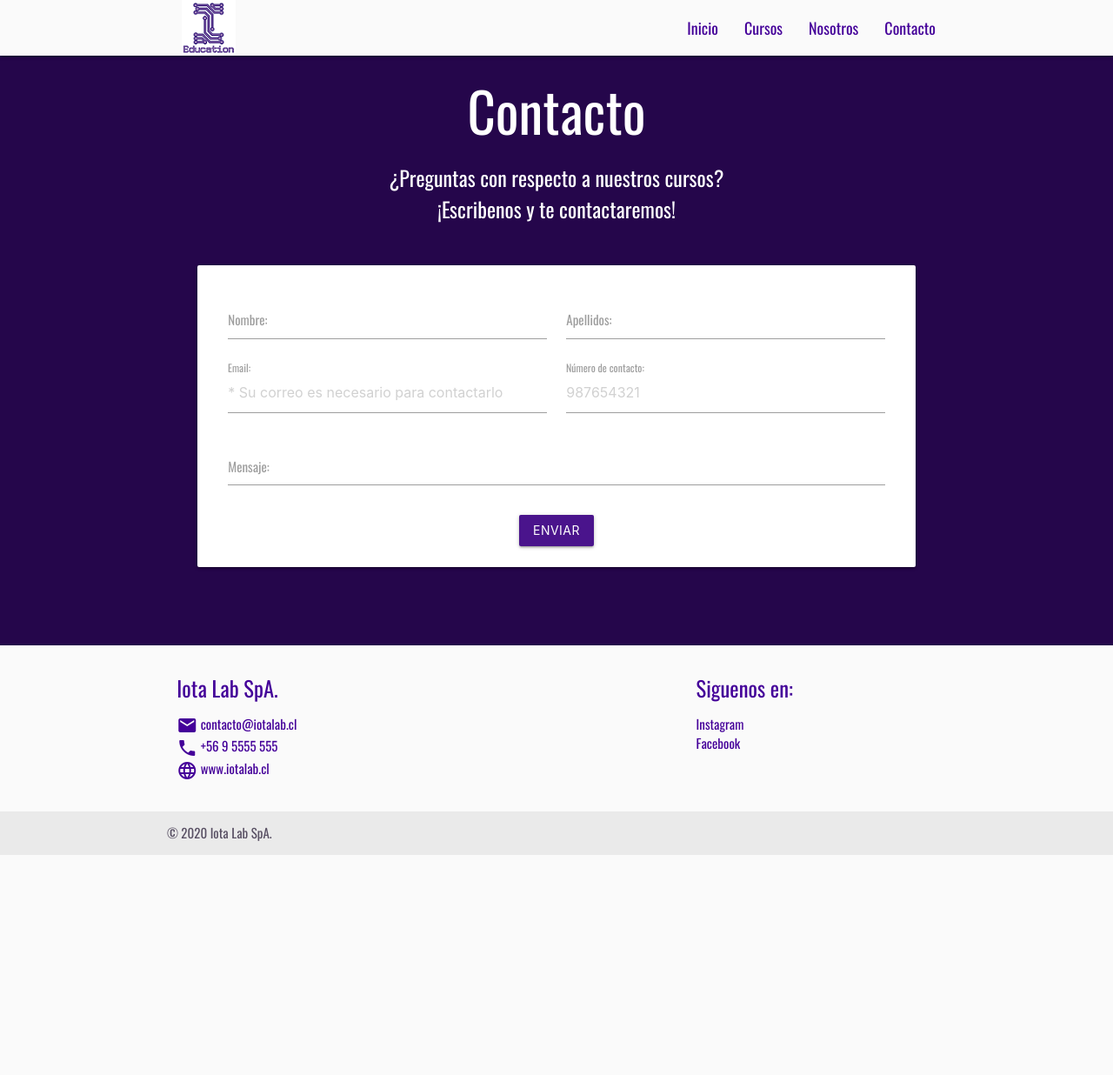
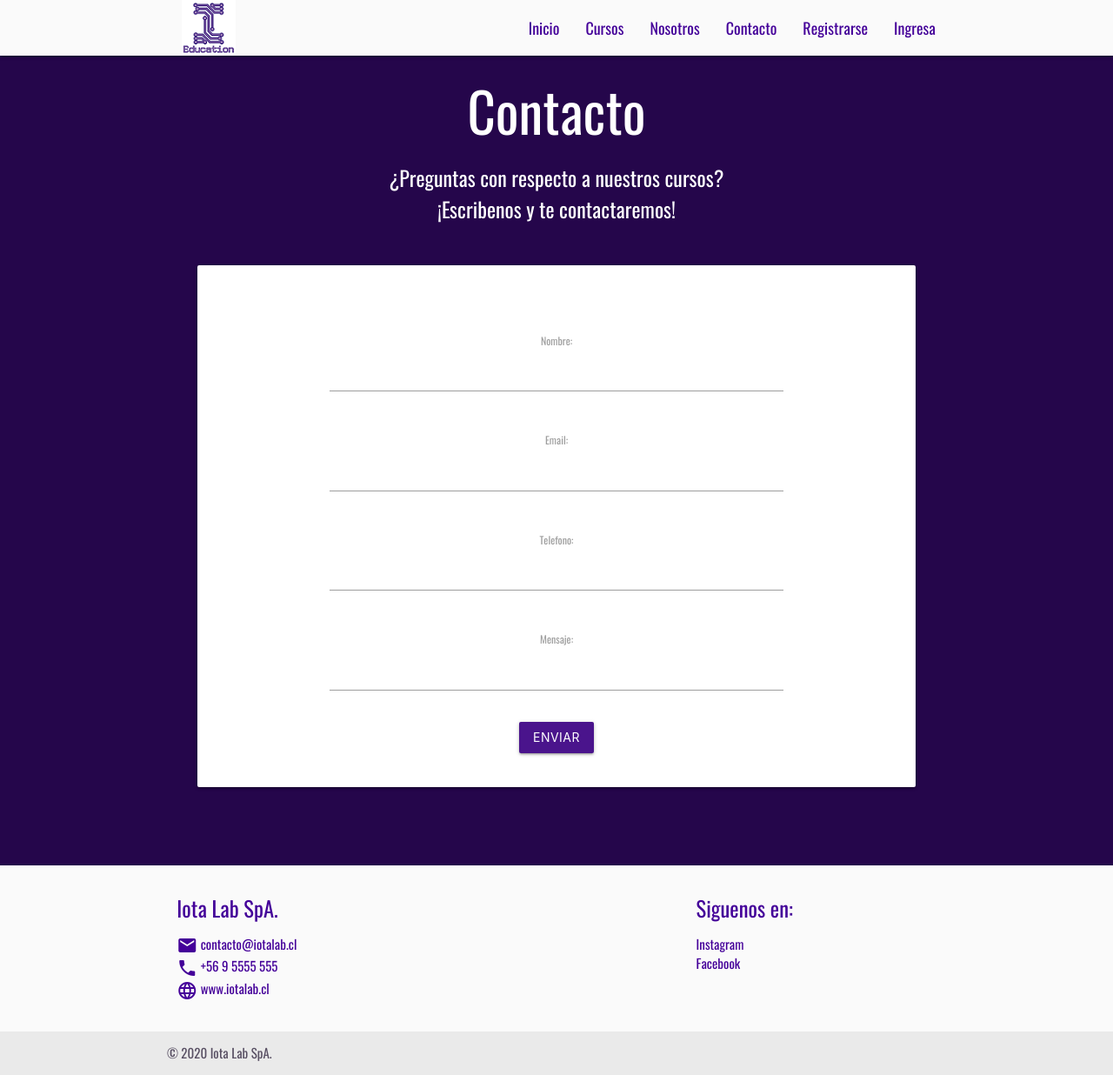
Before and after one commit to crusescudero/Iota-edu-backend, a Django app: page /contact/ in a window 1280 px wide. Shown: the whole page at 87% size. Before the commit the page ends 983 px from the top, so only its background shows below. Run offline with Django 3.2, Linux system fonts and the light colour scheme; some libraries are stand-ins or nearby versions.

Commit message:
tarjetas desde bdd + registro + login

```diff
--- /dev/null
+++ b/iotalab/iotaedu/forms.py
@@ -0,0 +1,16 @@
+from django import forms
+
+class ContactForm(forms.Form):
+  Nombre = forms.CharField(required=True)
+  Email = forms.EmailField(required=True)
+  Telefono = forms.CharField(required=True)
+  Mensaje = forms.CharField(required=True)
+
+class CreateUser(forms.Form):
+  Nombre = forms.CharField(required=True)
+  Email = forms.EmailField(required=True)
+  Contraseña = forms.CharField(max_length=20, widget=forms.PasswordInput)
+
+class LoginUserForm(forms.Form):
+  username = forms.CharField(required=True)
+  password = forms.CharField(max_length=20, widget=forms.PasswordInput)
--- a/iotalab/iotaedu/models.py
+++ b/iotalab/iotaedu/models.py
@@ -9,3 +9,4 @@ class Courses(models.Model):
   course_objectives = models.CharField(max_length=300)
   course_description = models.CharField(max_length=300)
   course_image = models.ImageField(upload_to='iotaedu/static/assets/img')
+  course_url = models.CharField(max_length=500)
--- a/iotalab/iotaedu/static/css/index.css
+++ b/iotalab/iotaedu/static/css/index.css
@@ -10,6 +10,20 @@ body {
     flex-direction: column;
 }
 
+.userGreet{
+    color: #440099 !important;
+    margin: 0 0 0 25px;
+}
+
+.logoutBTN{
+    background-color:  #440099;
+    border-radius: 8px;
+}
+
+.logoutBTN:hover {
+    background-color: #df1995;;
+}
+
 .cardGrid{
     display: grid;
     grid-template-columns: 1fr 1fr;
@@ -17,6 +31,15 @@ body {
     justify-items: center;
     padding-left: 10%;
     padding-right: 10%;
+}
+
+.contactContainer{
+    display: flex;
+    justify-content: center;
+}
+
+.contactFill{
+    width: 70%;
 }
 
 .cardContainer{
--- a/iotalab/iotaedu/templates/base.html
+++ b/iotalab/iotaedu/templates/base.html
@@ -12,7 +12,7 @@
     <link type="text/css" rel="stylesheet" href="../static/css/materialize.min.css"  media="screen,projection"/>
     <link rel="stylesheet" href="../static/css/index.css">
     <script type="text/javascript" src="../static/js/index.js"></script>
-  <script src="https://ajax.googleapis.com/ajax/libs/jquery/3.1.0/jquery.min.js"></script>
+    <script src="https://ajax.googleapis.com/ajax/libs/jquery/3.1.0/jquery.min.js"></script>
     <script>
       $(document).ready(function(){
       $('.parallax').parallax();
@@ -32,6 +32,14 @@
             <li><a href="/courses/" class="nav-enlace hideResponsiveMenu">Cursos</a></li>
             <li><a href="/about/" class="nav-enlace hideResponsiveMenu">Nosotros</a></li>
             <li><a href="/contact/" class="nav-enlace hideResponsiveMenu">Contacto</a></li>
+            {% if user.is_authenticated %}
+              <li><p class="userGreet">Bienvenido {{ user.username }}</p></li>
+              <li><a class="btn btn-primary logoutBTN" href="{% url 'logout'%}">Cerrar Sesión</a></li>
+
+            {% else %}
+              <li><a href="/register/" class="nav-enlace hideResponsiveMenu">Registrarse</a></li>
+              <li><a href="/login/" class="nav-enlace hideResponsiveMenu">Ingresa</a></li>
+            {% endif %}
           </ul>
         </div>
         <ul class="sidenav" id="slide-out">
@@ -40,12 +48,14 @@
           <li><a href="/courses/" class="nav-enlace hideResponsiveMenu">Cursos</a></li>
           <li><a href="/about/" class="nav-enlace hideResponsiveMenu">Nosotros</a></li>
           <li><a href="/contact/" class="nav-enlace hideResponsiveMenu">Contacto</a></li>
+          <li><a href="/register/" class="nav-enlace hideResponsiveMenu">Registrarse</a></li>
+          <li><a href="/login/" class="nav-enlace hideResponsiveMenu">Ingresa</a></li>
         </ul>
       </nav>
 
       <div>
         {% block content %}
-        <p class="mainText"">Placeholder text in base template. Replace with page  content.</p>
+          <p class="mainText"">Placeholder text in base template. Replace with page  content.</p>
         {% endblock content %}
       </div>
       <script type="text/javascript" src="../static/js/materialize.min.js"></script>
--- a/iotalab/iotaedu/templates/contact.html
+++ b/iotalab/iotaedu/templates/contact.html
@@ -14,37 +14,13 @@
       <p>¿Preguntas con respecto a nuestros cursos? </br>¡Escribenos y te contactaremos!</p>
       <div class="section container">
         <div class="row">
-          <form class="col s12">
-            <div class="row card-panel">
-              <div class="input-field col s12 m6">
-                <input type="text" id="name" class="validate" required>
-                <label for="name">Nombre:</label>
+          <form class="col s12" action="{% url 'contact' %}" method="post">
+            {% csrf_token %}
+            <div class="row card-panel contactContainer">
+              <div class="input-field col contactFill">
+                {{ form.as_p }}
+                <button class="btn purple darken-4" type="submit">Enviar</button>
               </div>
-
-              <div class="input-field col s12 m6">
-                <input type="text" id="last_name" class="validate" required>
-                <label for="last_name">Apellidos:</label>
-              </div>
-
-              <div class="input-field col s12 m6">
-                <input type="email" placeholder="* Su correo es necesario para contactarlo" id="email" class="validate" required>
-                <label for="email">Email:</label>
-
-
-              </div>
-
-              <div class="input-field col s12 m6">
-                <input type="text" placeholder="987654321" id="number">
-                <label for="number">Número de contacto:</label>
-              </div>
-
-              <div class="input-field col s12">
-                <textarea id="message" class="materialize-textarea"></textarea>
-                <label for="message">Mensaje:</label>
-              </div>
-
-              <button class="btn purple darken-4" type="submit">Enviar</button>
-
             </div>
           </form>
         </div>
--- a/iotalab/iotaedu/urls.py
+++ b/iotalab/iotaedu/urls.py
@@ -9,5 +9,8 @@ urlpatterns = [
     path('about/', views.about, name='about'),
     path('contact/', views.contact, name='contact'),
     path('courses/', views.courses, name='courses'),
+    path('login/', views.loginview, name='loginview'),
+    path('register/', views.register, name='register'),
+    path('logout/', views.logoutUser, name='logout'),
     url(r'^favicon\.ico$',RedirectView.as_view(url='/static/images/favicon.ico')),
 ]
--- a/iotalab/iotaedu/views.py
+++ b/iotalab/iotaedu/views.py
@@ -1,15 +1,22 @@
-from django.shortcuts import render
+from .models import Courses
+from django.conf import settings
 from django.http import HttpResponse
-
-from .models import Courses
+from django.core.mail import send_mail
+from django.contrib.auth.models import User
+from django.shortcuts import render, redirect
+from django.contrib.auth import logout, authenticate, login
+from iotaedu.forms import ContactForm, CreateUser, LoginUserForm
 
 # Create your views here.
 def index(request):
     title = "Home"
-    return render(request, 'home.html', {
-        'title': title,
-    })
+    context = {
+        'title': title
+    }
 
+    return render(request, 'home.html', context)
+
+# Vista de cursos
 def courses(request):
     title = "Cursos"
     getCoursesList = Courses.objects.order_by('course_name')
@@ -24,11 +31,87 @@ def courses(request):
 
     return render(request, 'courses.html', context)
 
+# Vista de nosotros
 def about(request):
     title = "Nosotros"
-    return render(request, 'about.html')
+    context = {
+        'title': title
+    }
+    return render(request, 'about.html', context)
 
+# Vista de contacto
+def contact(request):
+    form = ContactForm()
+    title = "Contacto"
+    context = {
+        'title': title,
+        'form': form
+    }
 
-def contact(request):
-    title = "Contacto"
-    return render(request, 'contact.html')
+    if request.method == 'POST':
+        form = ContactForm(request.POST)
+        if form.is_valid():
+            name = form.cleaned_data['Nombre']
+            email = form.cleaned_data['Email']
+            phone = form.cleaned_data['Telefono']
+            message = form.cleaned_data['Mensaje']
+
+            mail_txt = 'Nuevo contacto! nombre: {0}, telefono: {1}, correo: {2}, ha escrito el siguiente mensaje: {3}'.format(name, phone, email, message)
+
+            send_mail(
+                'Nuevo mensaje - IotaEducation',
+                mail_txt,
+                settings.EMAIL_HOST_USER,
+                settings.EMAIL_HOST_USER,
+                fail_silently=False,
+            )
+
+    return render(request, 'contact.html', context)
+
+# Vista crear usuarios
+def register(request):
+    form = CreateUser()
+    title = 'Registro'
+    context = {
+        'title': title,
+        'form': form
+    }
+
+    if request.method == 'POST':
+        form = CreateUser(request.POST)
+        if form.is_valid():
+            email = form.cleaned_data['Email']
+            username = form.cleaned_data['Nombre']
+            password = form.cleaned_data['Contraseña']
+
+            User.objects.create_user(username, email, password)
+            return redirect('/')
+    return render(request, 'register.html', context)
+
+# login view
+def loginview(request):
+    form = LoginUserForm()
+    title = 'Login'
+    context = {
+        'title': title,
+        'form': form
+    }
+
+    if request.method == 'POST':
+
+        form = LoginUserForm(request.POST)
+        if form.is_valid():
+            username = form.cleaned_data['username']
+            password = form.cleaned_data['password']
+
+            user = authenticate(request, username=username, password=password)
+            if user is not None:
+                login(request, user)
+                return redirect('/')
+
+    return render(request, 'login.html', context)
+
+# función de cerrar sesión
+def logoutUser(request):
+    logout(request)
+    return redirect('/')
```
Also changed, not shown: iotalab/iotaedu/templates/courses.html (+6 -3 lines), iotalab/iotaedu/templates/login.html (added, +30 -0 lines), iotalab/iotaedu/templates/register.html (added, +30 -0 lines), iotalab/iotalab/settings.py (+9 -0 lines), iotalab/db.sqlite3, iotalab/iotaedu/migrations/0005_courses_course_url.py (added), iotalab/iotaedu/static/js/index.js (line endings or trailing spaces).
